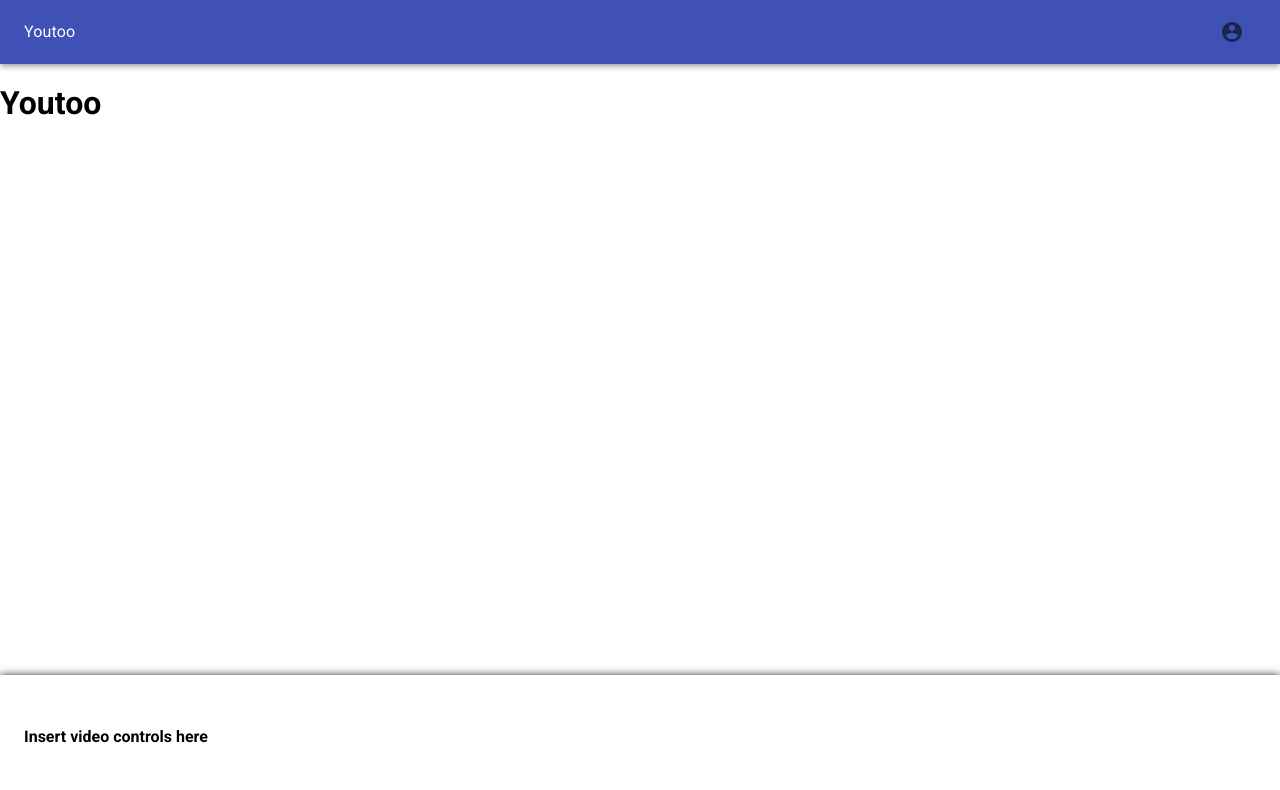
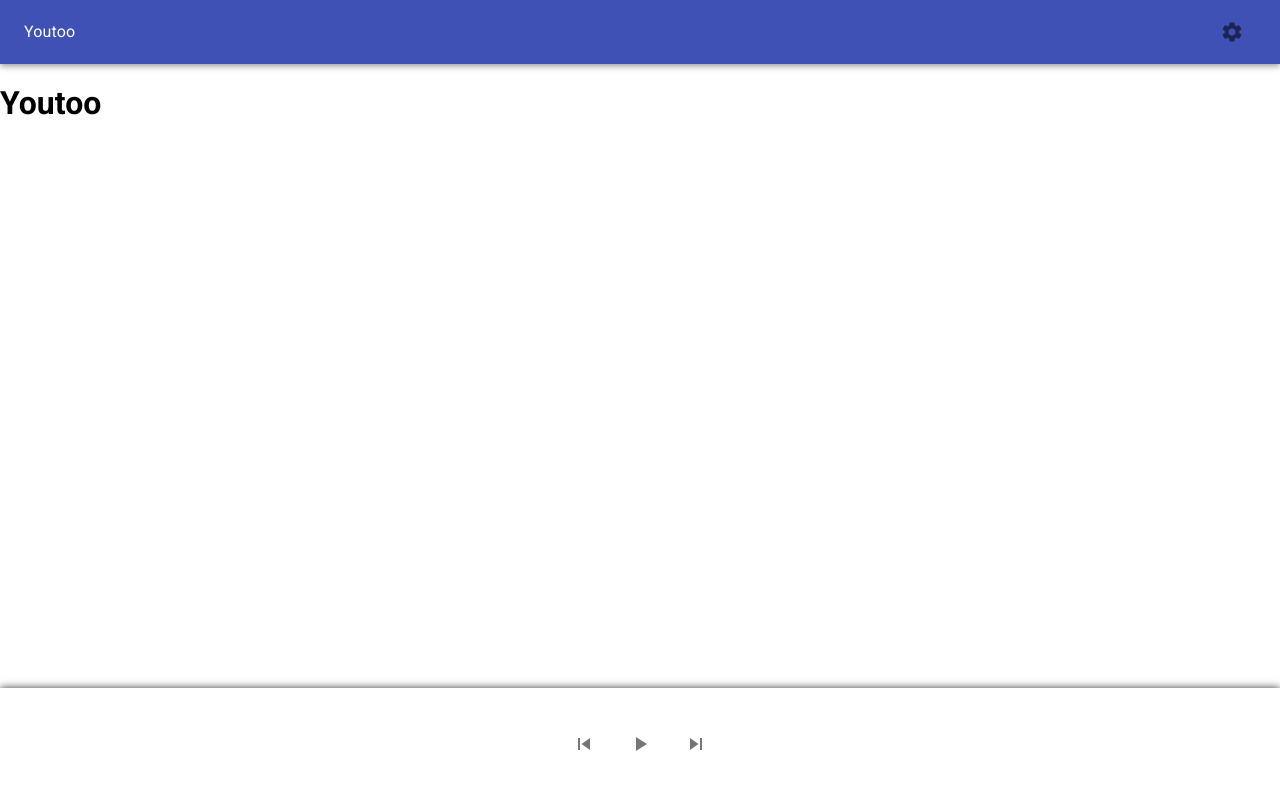
Before and after one commit to roopertti/youtoo-app, a React app: page / in a window 1280 px wide. Shown: the top 790 px of the page. Built offline with nearby package versions, Linux system fonts and the light colour scheme.

Commit message:
feat: Add IconButton, VideoButtons - Change earlier user logo to settings logo - Use VideoButtons in footer

```diff
--- /dev/null
+++ b/src/components/Buttons/IconButton.tsx
@@ -0,0 +1,19 @@
+import React from "react";
+import { IconButton as Button, IconButtonProps } from "@material-ui/core";
+
+import { makeStyles } from "@material-ui/core/styles";
+
+
+export interface Props extends Omit<IconButtonProps, "size"> {
+    icon : React.ReactNode;
+}
+
+const IconButton = (props: Props) => {
+    const { icon,  ...iconButtonProps } = props;
+    return(
+        <Button children={icon} {...iconButtonProps} />
+    )
+}
+
+
+export default IconButton;
--- /dev/null
+++ b/src/components/Buttons/VideoButtons.tsx
@@ -0,0 +1,35 @@
+import React, { useState } from "react";
+import { Grid } from "@material-ui/core";
+
+import { Play, Pause, Next, Previous } from "../icons";
+import { IconButton } from "../index";
+
+export interface Props {
+    isPlaying: boolean;
+    buttonSize?: "small" | "medium";
+    disabled?: boolean;
+    play: () => void;
+    skipNext: () => void;
+    skipPrev: () => void;
+}
+
+const VideoButtons = (props: Props) => {
+    const { isPlaying, disabled = false, play, skipNext, skipPrev } = props;
+    return(
+        <>
+            <Grid spacing={1} container >
+                <Grid item>
+                    <IconButton onClick={skipPrev} disabled={disabled} icon={<Previous />}/>
+                </Grid>
+                <Grid item>
+                    <IconButton onClick={play} disabled={disabled} icon={isPlaying? <Pause /> : <Play /> }/>
+                </Grid>
+                <Grid item>
+                    <IconButton onClick={skipNext} disabled={disabled} icon={<Next />}/>
+                </Grid>
+            </Grid>
+        </>
+    )
+}
+
+export default VideoButtons;
--- a/src/components/Footer/index.tsx
+++ b/src/components/Footer/index.tsx
@@ -1,5 +1,8 @@
-import React from "react";
+import React, { useState } from "react";
 import { makeStyles } from "@material-ui/core/styles";
+import { Grid } from "@material-ui/core";
+
+import { VideoButtons } from "../index";
 
 const useStyles = makeStyles({
   footer: {
@@ -7,14 +10,25 @@ const useStyles = makeStyles({
     padding: "2rem 1.5rem",
     flexShrink: 1,
   },
+  container: {
+    justifyContent: "center",
+    alignItems: "center",
+    display: "flex",
+  }
 });
 
 const Footer = () => {
   const classes = useStyles();
+  const [isWatching, setIsWatching] = useState(false);
 
   return (
     <footer className={classes.footer}>
-      <h4>Insert video controls here</h4>
+      <Grid className={classes.container} container>
+        <Grid>
+          <VideoButtons isPlaying={isWatching} play={() => setIsWatching(!isWatching)} skipNext={() => {}} skipPrev={() => {}} />
+        </Grid>
+      </Grid>
+
     </footer>
   );
 };
--- a/src/components/Header/index.tsx
+++ b/src/components/Header/index.tsx
@@ -3,8 +3,10 @@ import AppBar from "@material-ui/core/AppBar";
 import Toolbar from "@material-ui/core/Toolbar";
 import Typography from "@material-ui/core/Typography";
 import { makeStyles } from "@material-ui/core/styles";
-import IconButton from "@material-ui/core/IconButton";
-import AccountCircle from "@material-ui/icons/AccountCircle";
+
+import { IconButton } from "../index";
+import { Settings } from "../icons";
+
 
 const useStyles = makeStyles({
   grow: {
@@ -20,9 +22,7 @@ const Header = () => {
       <Toolbar>
         <Typography>Youtoo</Typography>
         <div className={classes.grow} />
-        <IconButton>
-          <AccountCircle />
-        </IconButton>
+        <IconButton icon={<Settings />} />
       </Toolbar>
     </AppBar>
   );
--- a/src/components/Layout/index.tsx
+++ b/src/components/Layout/index.tsx
@@ -1,8 +1,7 @@
 import React from "react";
 import { makeStyles } from "@material-ui/core/styles";
 
-import Header from "../Header";
-import Footer from "../Footer";
+import { Header, Footer } from "../index";
 
 const useStyles = makeStyles({
   main: {
--- /dev/null
+++ b/src/components/icons.ts
@@ -0,0 +1,5 @@
+export { default as Play } from "@material-ui/icons/PlayArrow";
+export { default as  Next } from "@material-ui/icons/SkipNext";
+export { default as  Previous } from "@material-ui/icons/SkipPrevious";
+export { default as  Pause } from "@material-ui/icons/Pause";
+export { default as Settings } from '@material-ui/icons/Settings';
```
Also changed, not shown: src/components/index.ts (added, +8 -0 lines).
